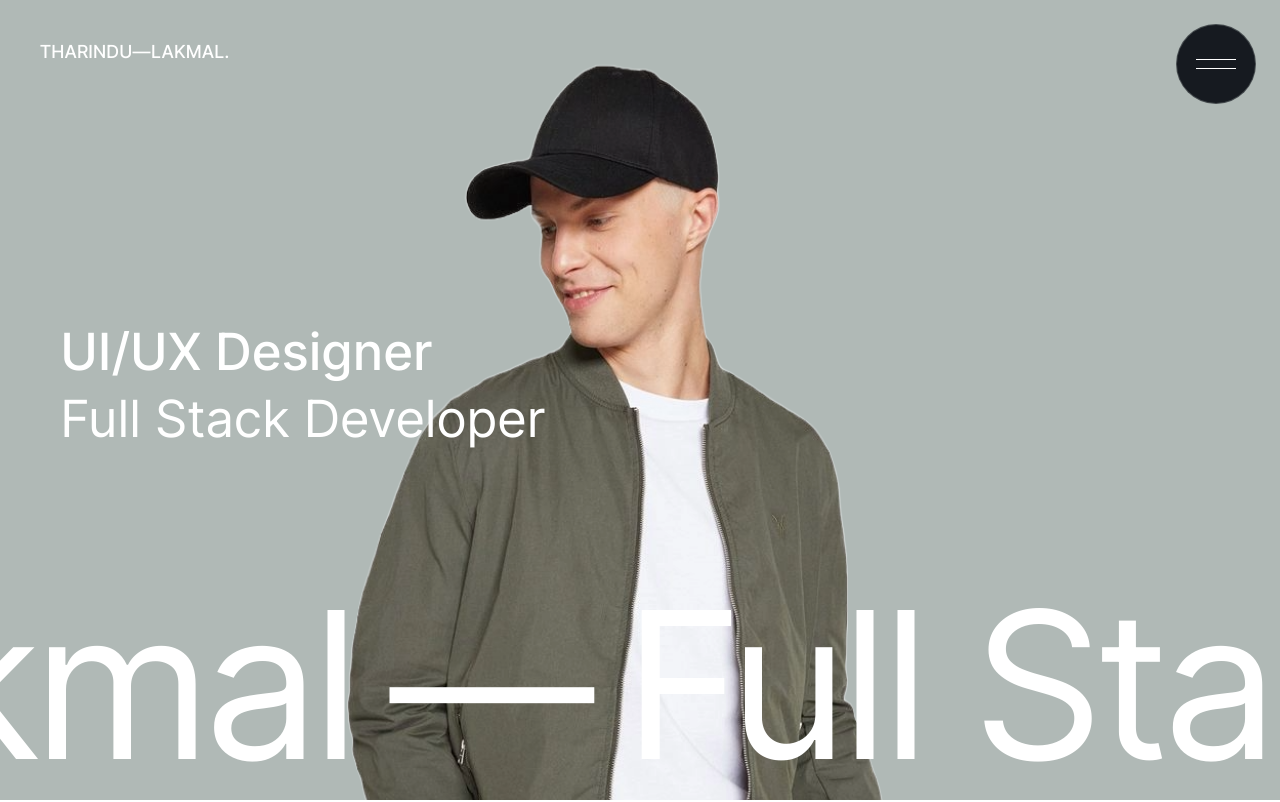
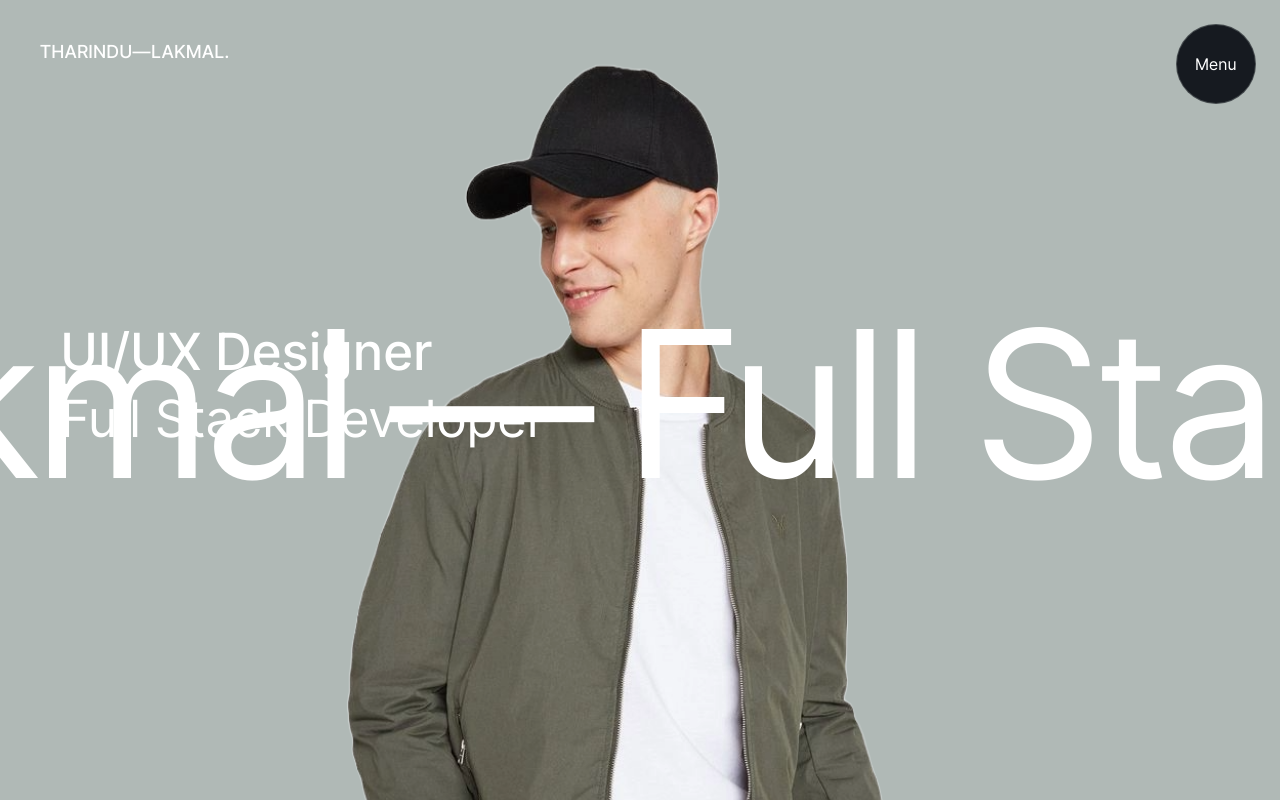
Before and after one commit to Tharindu-Lakmal/My-Portfolio, a React (Vite) app in the folder frontend/: page / in a window 1280 px wide. Shown: the top 802 px of the page. Built offline with nearby package versions, Linux system fonts and the light colour scheme.

Commit message:
revert changes for header

```diff
--- a/frontend/src/components/Home/Hero/Hero.css
+++ b/frontend/src/components/Home/Hero/Hero.css
@@ -70,7 +70,7 @@
 
 .scroller {
     position: absolute;
-    bottom: 24vh;
+    top: 35vh;
     z-index: 3;
     max-width: 100%;
 }
@@ -80,8 +80,8 @@
     display: flex;
     flex-wrap: wrap;
     gap: 0.7rem;
-    font-size: 38vw;
-    font-weight: 400;
+    font-size: 36vw;
+    font-weight: 500;
     color: var(--text-light);
     letter-spacing: 1px;
 }
--- a/frontend/src/components/NavBar/NavBar.css
+++ b/frontend/src/components/NavBar/NavBar.css
@@ -216,7 +216,7 @@
     display: flex;
     flex-direction: column;
     align-items: center;
-    gap: 8px;
+    gap: 6px;
 }
 
 .open-close .open.hide {
@@ -246,13 +246,6 @@
 
 .open:is(:hover, :focus-visible)::before {
     height: 100%;
-}
-
-.menu-bar {
-    position: relative;
-    width: 40px;
-    height: 1px;
-    background-color: var(--text-light);
 }
 
 /* --------------------------- */
--- a/frontend/src/components/NavBar/NavBar.jsx
+++ b/frontend/src/components/NavBar/NavBar.jsx
@@ -130,11 +130,7 @@ const NavBar = ({page}) => {
 
             <div className="open-close">
                 <div onClick={() => setNavActive(true)} className={navActive ? "open hide":"open"} ref={magnetoRefMini}>
-                    {/* <p className='open-text' ref={magnetoTextRefMini}>Menu</p> */}
-                    <div className="open-text" ref={magnetoTextRefMini}>
-                        <div className="menu-bar"></div>
-                        <div className="menu-bar"></div>
-                    </div>
+                    <p className='open-text' ref={magnetoTextRefMini}>Menu</p>
                 </div>
                 <div onClick={() => setNavActive(false)} className={navActive ? "scroll-btn active":"scroll-btn scroll-btn-disable"}>
                     <div className="scroll-bar bar1"></div>
```
